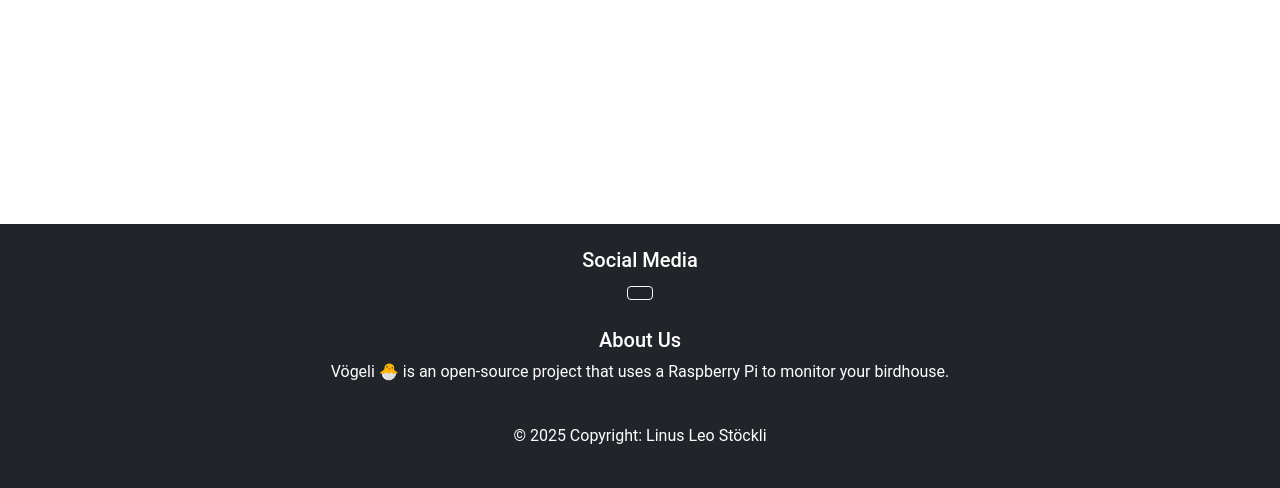
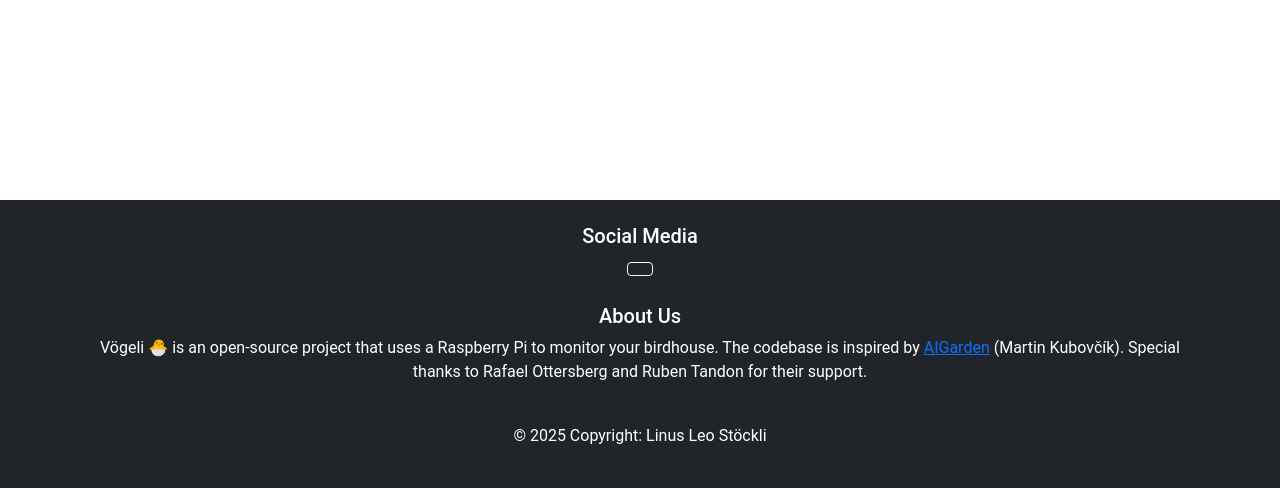
Before and after one commit to hacknus/birdhouse-monitor, a Django app: template backend/mainapp/templates/unsubscribe.html in a window 1280 px wide. Shown: the part 312-800 px from the top of the page. Run offline with Django 3.2, Linux system fonts and the light colour scheme; the template is opened without the code that fills it, so the values that code supplies are empty.

Commit message:
add credit where credit is due

```diff
--- a/backend/mainapp/templates/gallery.html
+++ b/backend/mainapp/templates/gallery.html
@@ -124,6 +124,7 @@
             Vögeli 🐣 is an open-source project that uses a Raspberry Pi to monitor your birdhouse. The codebase is
             inspired by <a href="https://github.com/markub3327/AIGarden" target="_blank" rel="noopener noreferrer">AIGarden</a>
             (Martin Kubovčík).
+            Special thanks to Rafael Ottersberg and Ruben Tandon for their support.
         </section>
     </div>
     <div class="text-center p-3 my-footer">
--- a/backend/mainapp/templates/index.html
+++ b/backend/mainapp/templates/index.html
@@ -296,6 +296,7 @@
             Vögeli 🐣 is an open-source project that uses a Raspberry Pi to monitor your birdhouse. The codebase is
             inspired by <a href="https://github.com/markub3327/AIGarden" target="_blank" rel="noopener noreferrer">AIGarden</a>
             (Martin Kubovčík).
+            Special thanks to Rafael Ottersberg and Ruben Tandon for their support.
         </section>
     </div>
     <div class="text-center p-3 my-footer">
--- a/backend/mainapp/templates/making_of.html
+++ b/backend/mainapp/templates/making_of.html
@@ -115,7 +115,8 @@
                 <img src="{% static 'img/mounting.jpg' %}" class="card-img-top" alt="Testing in Nature">
                 <div class="card-body">
                     <h5 class="card-title">Mounting Outside</h5>
-                    <p class="card-text">The Birdhouse was then mounted outside with space-grade zip-ties. Power and LAN is passed through thin cables from the office.</p>
+                    <p class="card-text">The Birdhouse was then mounted outside with space-grade zip-ties. Power and LAN
+                        is passed through thin cables from the office.</p>
                 </div>
             </div>
         </div>
@@ -147,6 +148,7 @@
             Vögeli 🐣 is an open-source project that uses a Raspberry Pi to monitor your birdhouse. The codebase is
             inspired by <a href="https://github.com/markub3327/AIGarden" target="_blank" rel="noopener noreferrer">AIGarden</a>
             (Martin Kubovčík).
+            Special thanks to Rafael Ottersberg and Ruben Tandon for their support.
         </section>
     </div>
     <div class="text-center p-3 my-footer">
--- a/backend/mainapp/templates/newsletter.html
+++ b/backend/mainapp/templates/newsletter.html
@@ -123,6 +123,7 @@
             Vögeli 🐣 is an open-source project that uses a Raspberry Pi to monitor your birdhouse. The codebase is
             inspired by <a href="https://github.com/markub3327/AIGarden" target="_blank" rel="noopener noreferrer">AIGarden</a>
             (Martin Kubovčík).
+            Special thanks to Rafael Ottersberg and Ruben Tandon for their support.
         </section>
     </div>
     <div class="text-center p-3 my-footer">
--- a/backend/mainapp/templates/unsubscribe.html
+++ b/backend/mainapp/templates/unsubscribe.html
@@ -83,7 +83,10 @@
         </section>
         <h5>About Us</h5>
         <section class="mb-4">
-            Vögeli 🐣 is an open-source project that uses a Raspberry Pi to monitor your birdhouse.
+            Vögeli 🐣 is an open-source project that uses a Raspberry Pi to monitor your birdhouse. The codebase is
+            inspired by <a href="https://github.com/markub3327/AIGarden" target="_blank" rel="noopener noreferrer">AIGarden</a>
+            (Martin Kubovčík).
+            Special thanks to Rafael Ottersberg and Ruben Tandon for their support.
         </section>
     </div>
     <div class="text-center p-3">
```
